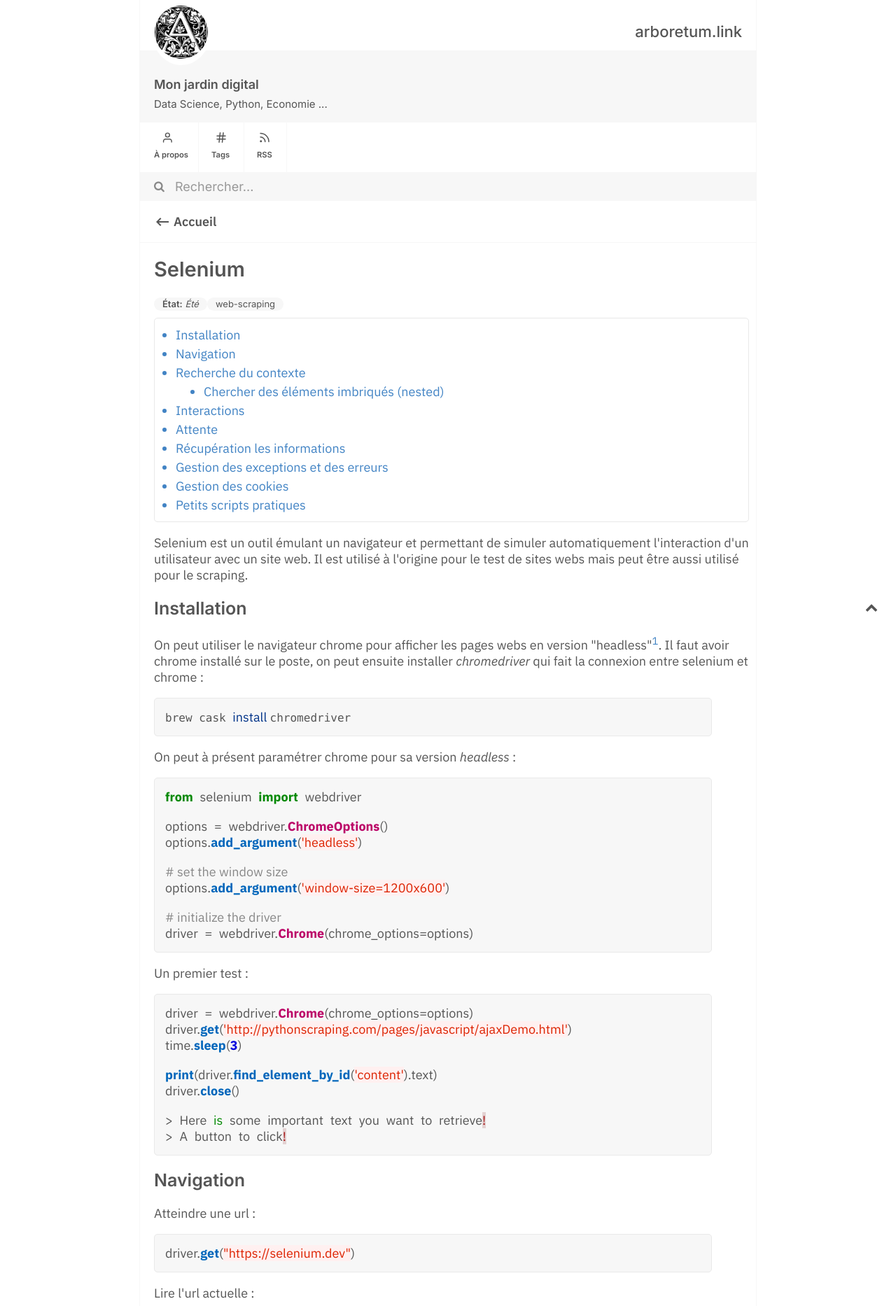
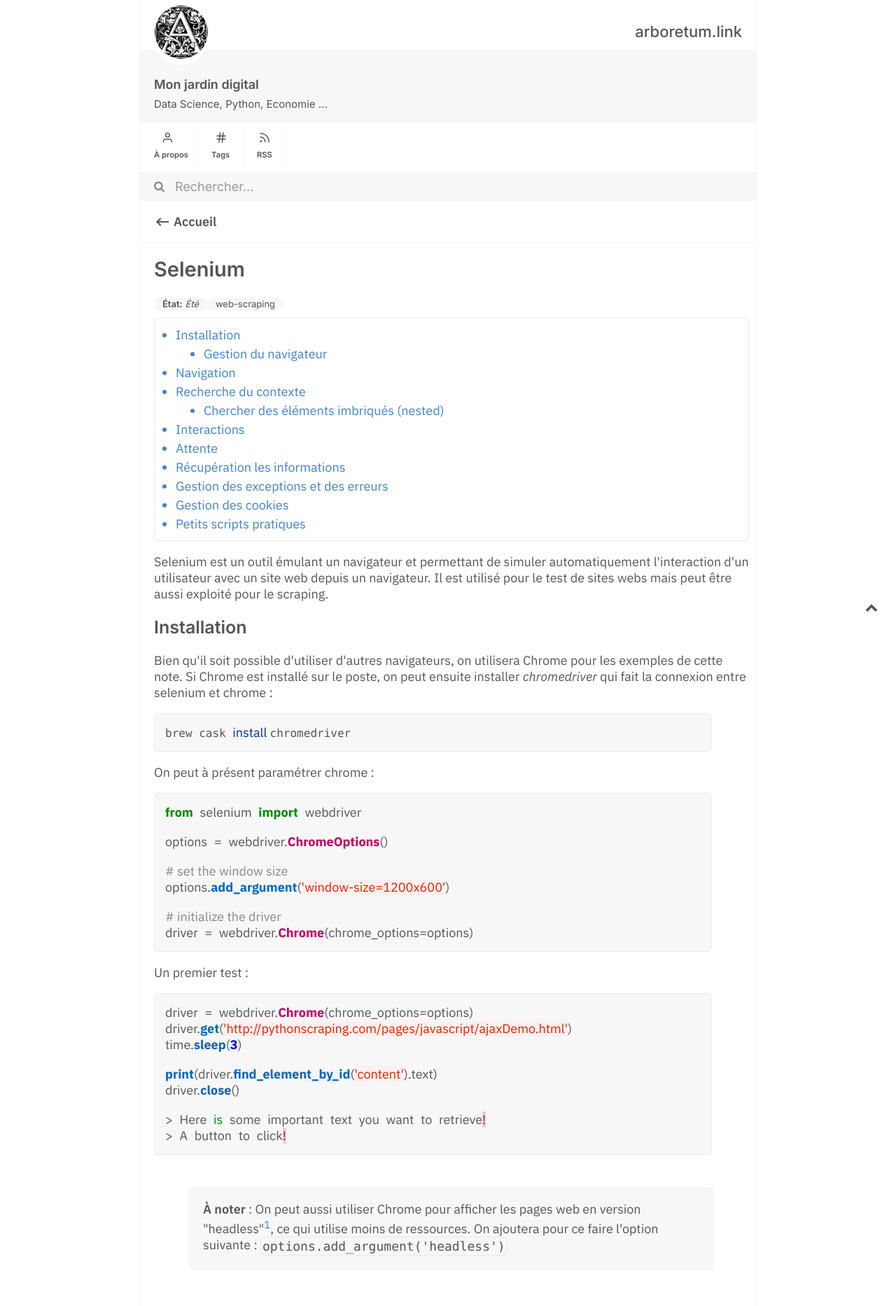
Before and after one commit to Maxence-L/arboretum.link, a Jekyll site: the page built from _notes/selenium.md, in a window 1280 px wide. Shown: the top 1866 px of the page at 70% size. Built offline with Jekyll 4.4.1, drawn with Linux system fonts in a browser that asks for light colours; the table of contents is made by our own code; some of the changed text lies outside the part shown.

Commit message:
Fix code block css

`````diff
--- a/_notes/selenium.md
+++ b/_notes/selenium.md
@@ -4,23 +4,22 @@
 tags: web-scraping
 etat: été
 ---
-Selenium est un outil émulant un navigateur et permettant de simuler automatiquement l'interaction d'un utilisateur avec un site web. Il est utilisé à l'origine pour le test de sites webs mais peut être aussi utilisé pour le scraping.
+Selenium est un outil émulant un navigateur et permettant de simuler automatiquement l'interaction d'un utilisateur avec un site web depuis un navigateur. Il est utilisé pour le test de sites webs mais peut être aussi exploité pour le scraping.
 
 ## Installation
 
-On peut utiliser le navigateur chrome pour afficher les pages webs en version "headless"[^1]. Il faut avoir chrome installé sur le poste, on peut ensuite installer *chromedriver* qui fait la connexion entre selenium et chrome :
+Bien qu'il soit possible d'utiliser d'autres navigateurs, on utilisera Chrome pour les exemples de cette note. Si Chrome est installé sur le poste, on peut ensuite installer *chromedriver* qui fait la connexion entre selenium et chrome :
 
 ```bash
 brew cask install chromedriver
 ````
 [^1]: https://intoli.com/blog/running-selenium-with-headless-chrome/
 
-On peut à présent paramétrer chrome pour sa version *headless* :
+On peut à présent paramétrer chrome :
 ```python
 from selenium import webdriver
 
 options = webdriver.ChromeOptions()
-options.add_argument('headless')
 
 # set the window size
 options.add_argument('window-size=1200x600')
@@ -41,6 +40,37 @@
 > Here is some important text you want to retrieve!
 > A button to click!
 ````
+
+> **À noter** : On peut aussi utiliser Chrome pour afficher les pages web en version "headless"[^1], ce qui utilise moins de ressources. On ajoutera pour ce faire l'option suivante :
+> `options.add_argument('headless')`
+
+### Gestion du navigateur
+
+Si l'accès au navigateur pose problème (version en emplacement, généralement), on peut utiliser le package `webdriver_manager.chrome` qui téléchargera une version compatible avec Selenium.
+
+```python
+from selenium import webdriver
+from selenium.webdriver.chrome.options import Options
+from webdriver_manager.chrome import ChromeDriverManager
+import selenium.common.exceptions as selexcept
+
+def __start_webdriver():
+
+	try:
+		options = Options()
+		options.add_argument('window-size=1200x1000')
+
+		return webdriver.Chrome(chrome_options=options)
+
+	except selexcept.SessionNotCreatedException:
+
+		from webdriver_manager.chrome import ChromeDriverManager
+		options = Options()
+		options.add_argument('window-size=1200x1000')
+
+		return webdriver.Chrome(ChromeDriverManager().install(), chrome_options=options)
+```
+
 
 ## Navigation
 Atteindre une url :
@@ -72,6 +102,7 @@
 ```python
 driver.quit()
 ````
+
 Il est important de quitter à la fin de l'exécution afin de libérer la mémoire. Une bonne technique pour s'en assurer et la suivante :
 ```python
 try:
@@ -125,7 +158,7 @@
     elements = driver.find_elements_by_css_selector("span.name")
 ```
 
-Au cas où l'on utiliserait cette méthode sans réaliser une boucle[[ for]] pour en extraire le contenu, il faut préciser le niveau désiré par un index `[0]`, sans quoi [[selenium]] renverra une erreur.
+Au cas où l'on utiliserait cette méthode sans réaliser une boucle[[ for]] pour en extraire le contenu, il faut préciser le niveau désiré par un index `[0]`, sans quoi Selenium renverra une erreur.
 
 Le tableau suivant résume les sélecteurs disponibles[^2] :
 
@@ -219,7 +252,13 @@
 pickle.dump(driver.get_cookies(), open("cookies.pkl", "wb"))
 ````
 
-Les cookies peuvent être réutilisés avec [[pickle|pickle.load()]]. ==Attention toutefois à atteindre l'adresse désirée avec le webdriver avant d'ajouter les cookies==. Dans le cas contraire, on obtiendra une erreur de type `selenium.common.exceptions.InvalidCookieDomainException: Message: invalid cookie domain`.
+Les cookies peuvent être réutilisés avec [[pickle\|pickle.load()]].
+
+**Attention toutefois à atteindre l'adresse désirée avec le webdriver avant d'ajouter les cookies**. Dans le cas contraire, on obtiendra une erreur de type :
+
+`selenium.common.exceptions.InvalidCookieDomainException: Message: invalid cookie domain`
+
+On ajoute les cookies avec la méthode `.add_cookie(cookie)` :
 
 ```python
 driver.get(self.website)
--- a/assets/css/style.css
+++ b/assets/css/style.css
@@ -137,7 +137,7 @@
     font-family: Consolas, 'Courier New', Courier, monospace;
     display: inline-block;
     overflow: auto !important;
-    white-space: pre-line !important;
+    white-space: pre ;
     word-wrap: break-word !important;
     padding: 2px 2px  2px 2px;
     vertical-align:middle;
@@ -167,7 +167,7 @@
     font-family: Consolas, 'Courier New', Courier, monospace;
     display: inline-block;
     overflow: auto !important;
-    white-space: pre-line !important;
+    white-space: pre ;
     word-wrap: break-word !important;
     padding: 15px 15px  15px 15px;
     vertical-align:middle;
@@ -176,6 +176,7 @@
     border: 1px solid #e9e9e9;
     border-radius: 5px;
     color: #555;
+    tab-size: 2;
 }
 
 
`````
Also changed, not shown: other parts of _notes/selenium.md (+4 -2 lines), _notes/test.md (+1 -3 lines).
